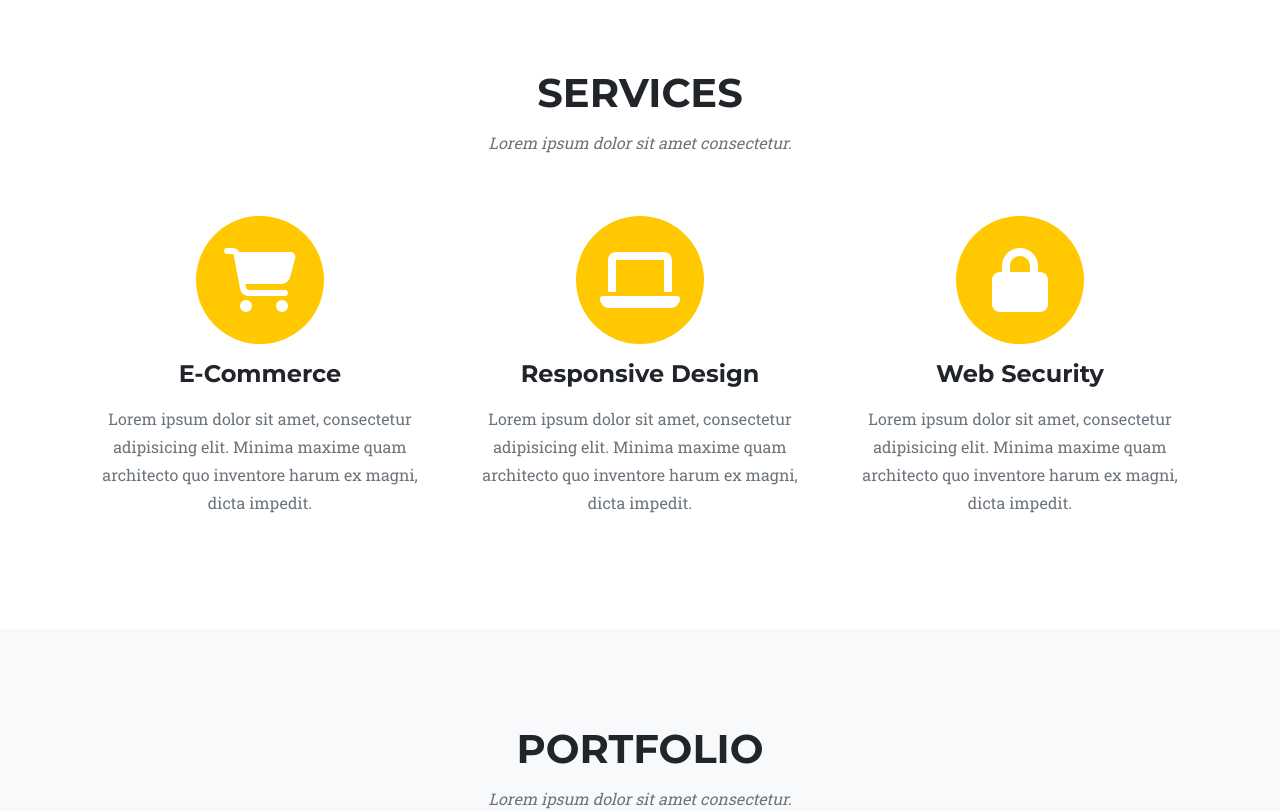
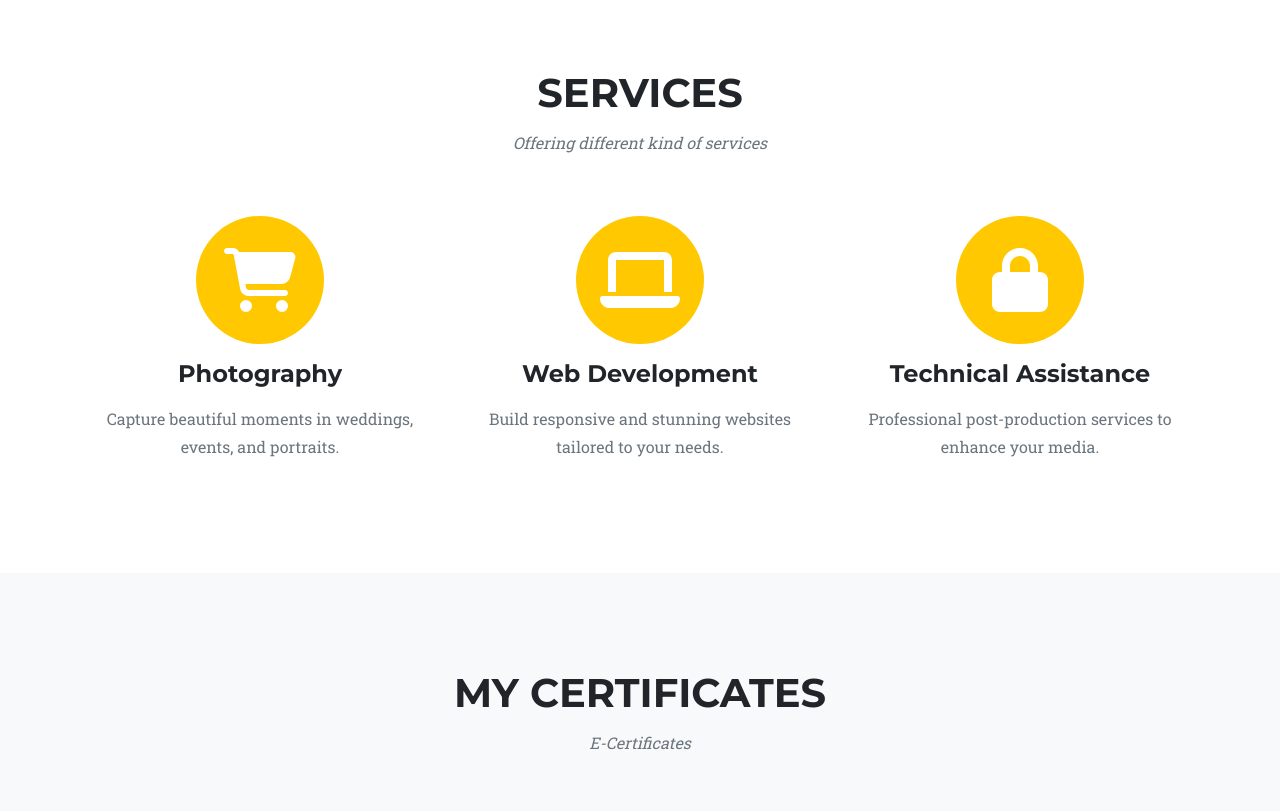
Before and after one commit to printfxy1/IT110.github.io, a plain HTML site: page index.html in a window 1280 px wide. Shown: the part 1000-1811 px from the top of the page. Drawn offline with nearby package versions, Linux system fonts and the light colour scheme.

Commit message:
Changed text and headings

```diff
--- a/index.html
+++ b/index.html
@@ -64,7 +64,7 @@
             <div class="container">
                 <div class="text-center">
                     <h2 class="section-heading text-uppercase">Services</h2>
-                    <h3 class="section-subheading text-muted">Lorem ipsum dolor sit amet consectetur.</h3>
+                    <h3 class="section-subheading text-muted">Offering different kind of services</h3>
                 </div>
                 <div class="row text-center">
                     <div class="col-md-4">
@@ -72,24 +72,24 @@
                             <i class="fas fa-circle fa-stack-2x text-primary"></i>
                             <i class="fas fa-shopping-cart fa-stack-1x fa-inverse"></i>
                         </span>
-                        <h4 class="my-3">E-Commerce</h4>
-                        <p class="text-muted">Lorem ipsum dolor sit amet, consectetur adipisicing elit. Minima maxime quam architecto quo inventore harum ex magni, dicta impedit.</p>
+                        <h4 class="my-3">Photography</h4>
+                        <p class="text-muted">Capture beautiful moments in weddings, events, and portraits.</p>
                     </div>
                     <div class="col-md-4">
                         <span class="fa-stack fa-4x">
                             <i class="fas fa-circle fa-stack-2x text-primary"></i>
                             <i class="fas fa-laptop fa-stack-1x fa-inverse"></i>
                         </span>
-                        <h4 class="my-3">Responsive Design</h4>
-                        <p class="text-muted">Lorem ipsum dolor sit amet, consectetur adipisicing elit. Minima maxime quam architecto quo inventore harum ex magni, dicta impedit.</p>
+                        <h4 class="my-3">Web Development</h4>
+                        <p class="text-muted">Build responsive and stunning websites tailored to your needs.</p>
                     </div>
                     <div class="col-md-4">
                         <span class="fa-stack fa-4x">
                             <i class="fas fa-circle fa-stack-2x text-primary"></i>
                             <i class="fas fa-lock fa-stack-1x fa-inverse"></i>
                         </span>
-                        <h4 class="my-3">Web Security</h4>
-                        <p class="text-muted">Lorem ipsum dolor sit amet, consectetur adipisicing elit. Minima maxime quam architecto quo inventore harum ex magni, dicta impedit.</p>
+                        <h4 class="my-3">Technical Assistance</h4>
+                        <p class="text-muted">Professional post-production services to enhance your media.</p>
                     </div>
                 </div>
             </div>
@@ -98,8 +98,8 @@
         <section class="page-section bg-light" id="portfolio">
             <div class="container">
                 <div class="text-center">
-                    <h2 class="section-heading text-uppercase">Portfolio</h2>
-                    <h3 class="section-subheading text-muted">Lorem ipsum dolor sit amet consectetur.</h3>
+                    <h2 class="section-heading text-uppercase">My Certificates</h2>
+                    <h3 class="section-subheading text-muted">E-Certificates</h3>
                 </div>
                 <div class="row">
                     <div class="col-lg-4 col-sm-6 mb-4">
```
